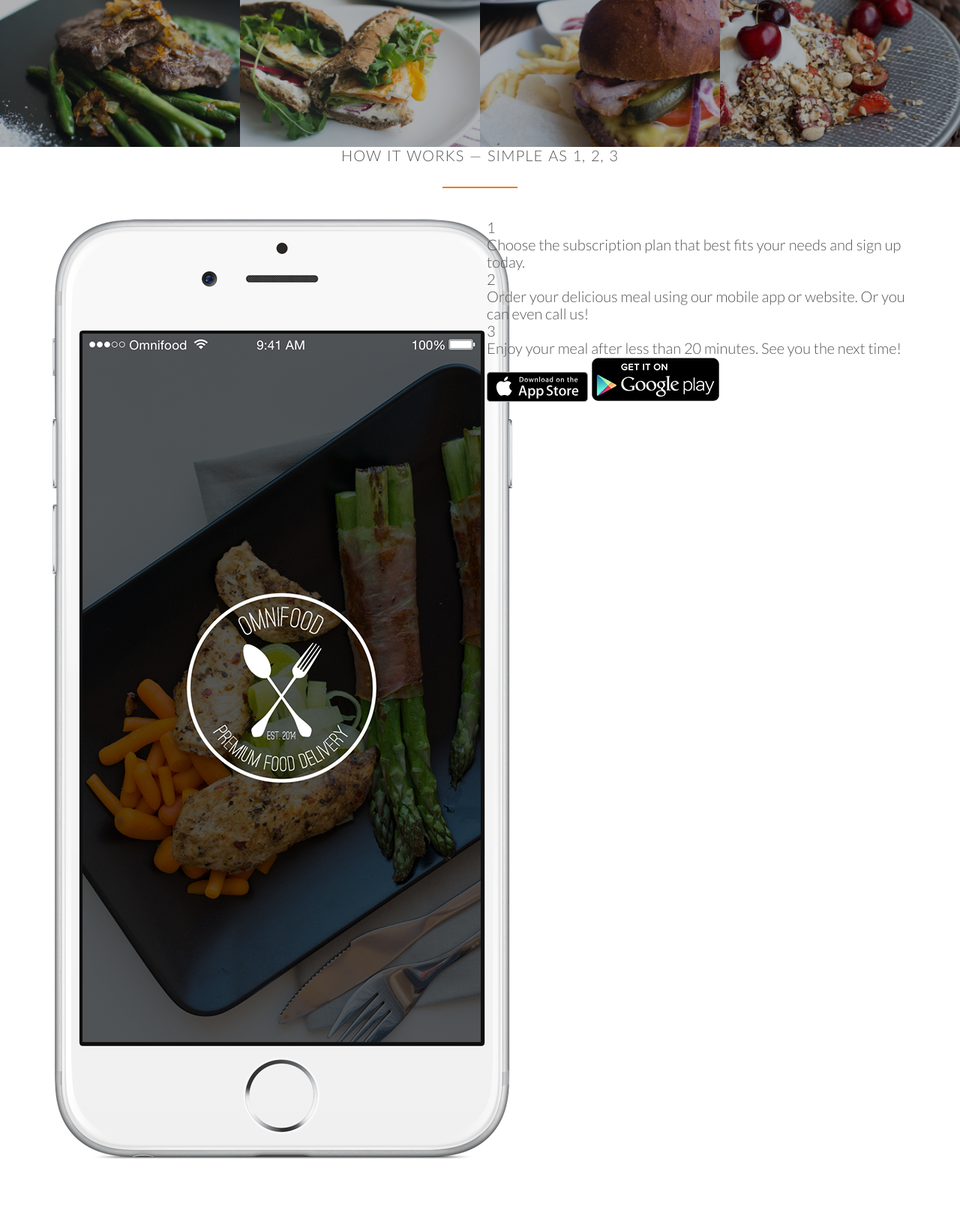
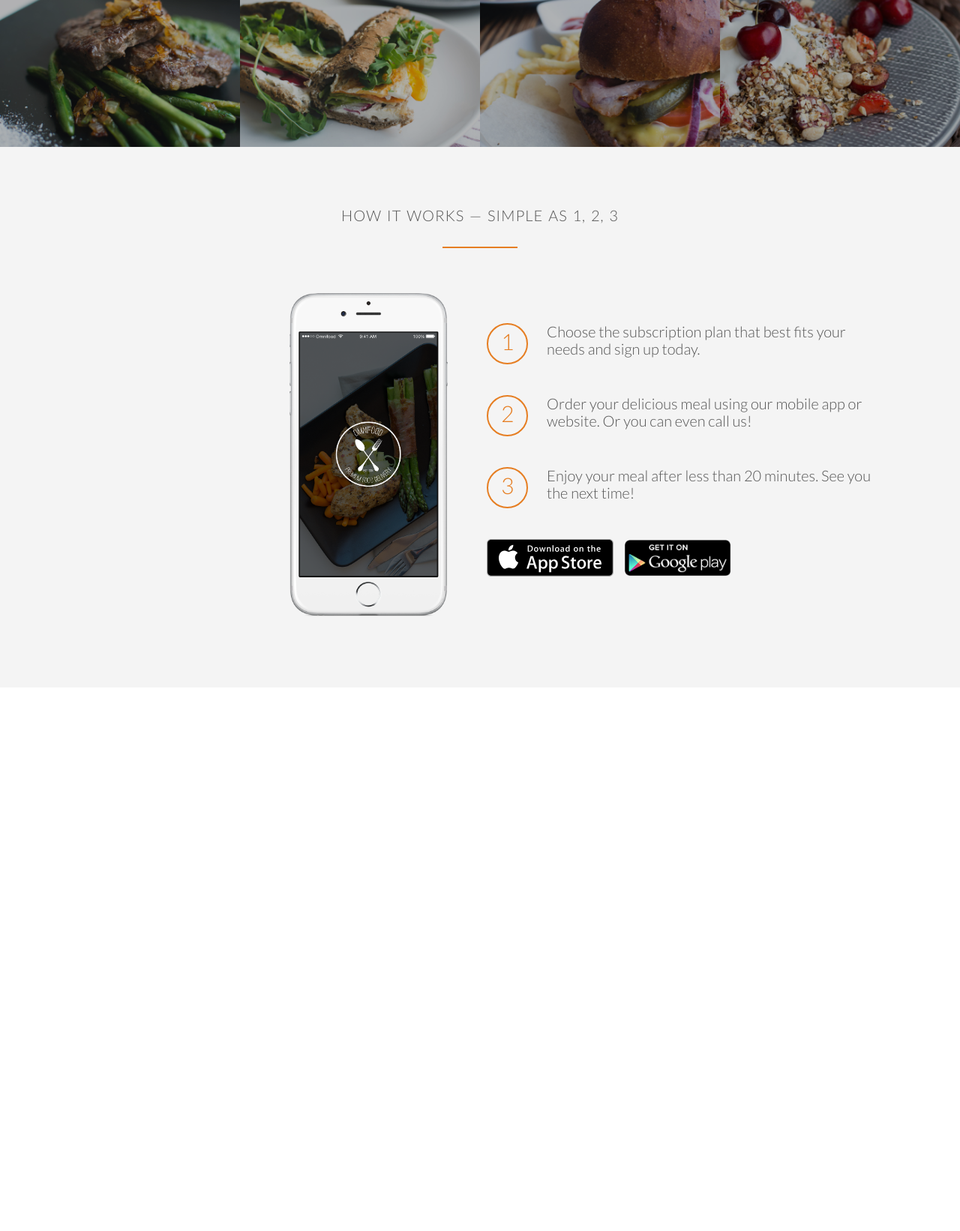
Before and after one commit to RJDulac/omnifood, a PHP site: page / in a window 1280 px wide. Shown: the part 1776-3418 px from the top of the page at 75% size. After the commit the page ends 2598 px from the top, so only its background shows below. Run offline with PHP 8.4, Linux system fonts and the light colour scheme; some web fonts are replaced.

Commit message:
how it works section styled

```diff
--- a/index.html
+++ b/index.html
@@ -76,7 +76,7 @@
 		</div>
 	</section>
 	<section class="section-meals">
-		<ul class="meals-showcase">
+		<ul class="meals-showcase clearfix">
 			<li>
 				<figure class="meal-photo">
 					<img src="resources/img/1.jpg" alt="Korean bibimbap with egg and vegetables">
@@ -98,7 +98,7 @@
 				</figure>
 			</li>
 		</ul>
-		<ul class="meals-showcase">
+		<ul class="meals-showcase clearfix">
 			<li>
 				<figure class="meal-photo">
 					<img src="resources/img/5.jpg" alt="Paleo beef steak with vegetables">
@@ -127,10 +127,10 @@
 			<h2>How it works &mdash; Simple as 1, 2, 3</h2>
 		</div>
 		<div class="row">
-			<div class="col span-1-of-2">
+			<div class="col span-1-of-2 steps-box">
 				<img src="resources/img/app-iPhone.png" alt="Omnifood app on iPhone" class="app-screen">
 			</div>
-			<div class="col span-1-of-2">
+			<div class="col span-1-of-2 steps-box">
 				<div class="works-step">
 					<div>1</div>
 					<p>Choose the subscription plan that best fits your needs and sign up today.</p>
--- a/resources/css/style.css
+++ b/resources/css/style.css
@@ -16,6 +16,14 @@ html {
 	font-size: 20px;
 	font-weight: 300;
 	text-rendering: optimizeLegibility;
+}
+.clearfix {zoom: 1}
+.clearfix:after {
+	content: ".";
+	clear: both;
+	display: block;
+	height: 0;
+	visibility: hidden;
 }
 
 /*--------------------------------------- */
@@ -243,3 +251,53 @@ header {
 
 
 }
+
+/*--------------------------------------- */
+/* How it works */
+/*--------------------------------------- */
+
+.section-steps {
+	background-color: #f4f4f4;
+}
+.steps-box {
+	margin-top: 30px;
+}
+
+.steps-box:first-child {
+	text-align: right;
+	padding-right: 3%;
+	margin-top: 30px;
+
+}
+
+.steps-box:last-child {
+	padding-right: 3%;
+	margin-top: 70px;
+}
+.app-screen {
+	width: 40%;
+}
+.works-step {
+	margin-bottom: 50px;
+}
+.works-step last-of-type {
+	margin-bottom: 80px;
+}
+.works-step div {
+	color: #e67e22;
+	border: 2px solid #e67e22;
+	display: inline-block;
+	border-radius: 50%;
+	height: 55px;
+	width: 55px;
+	text-align: center;
+	padding: 5px;
+	float: left;
+	font-size: 150%;
+	margin-right: 25px;
+}
+.btn-app img {
+	height: 50px;
+	width: auto;
+	margin-right: 10px;
+}
```
